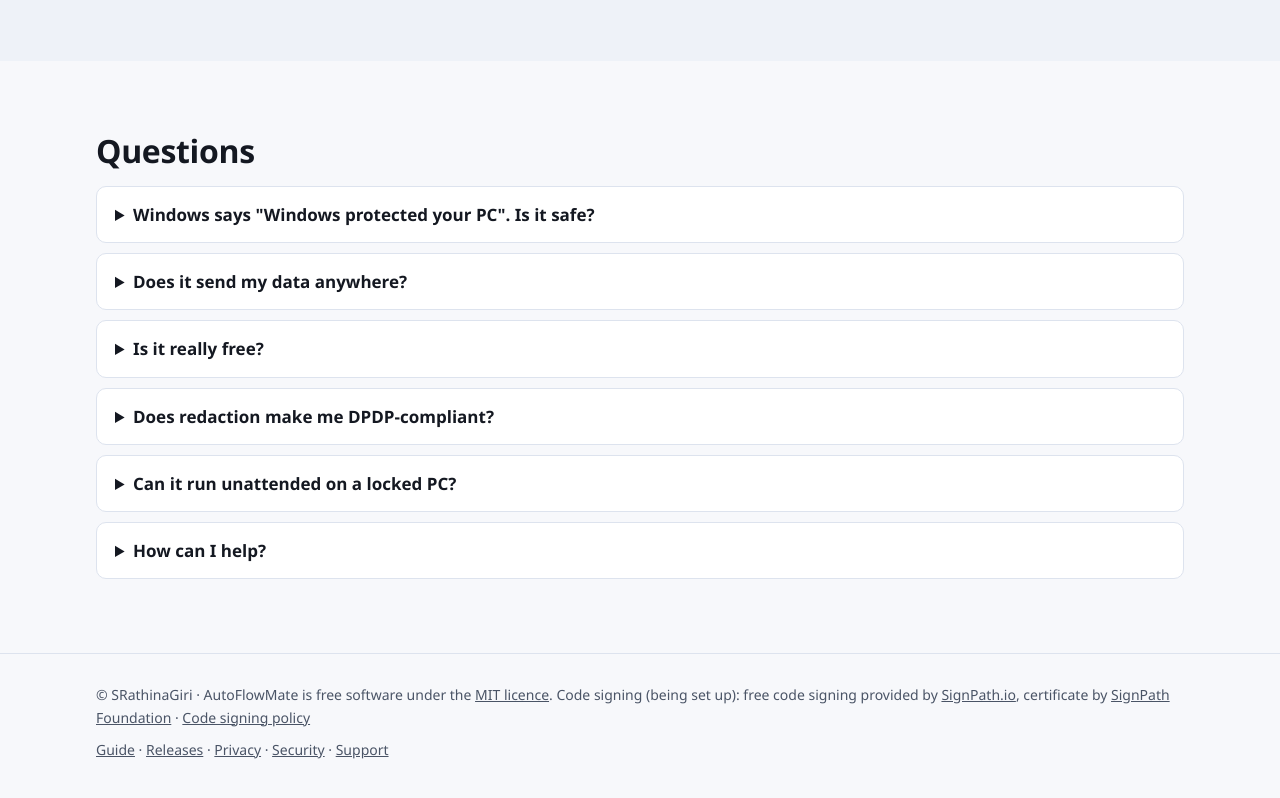
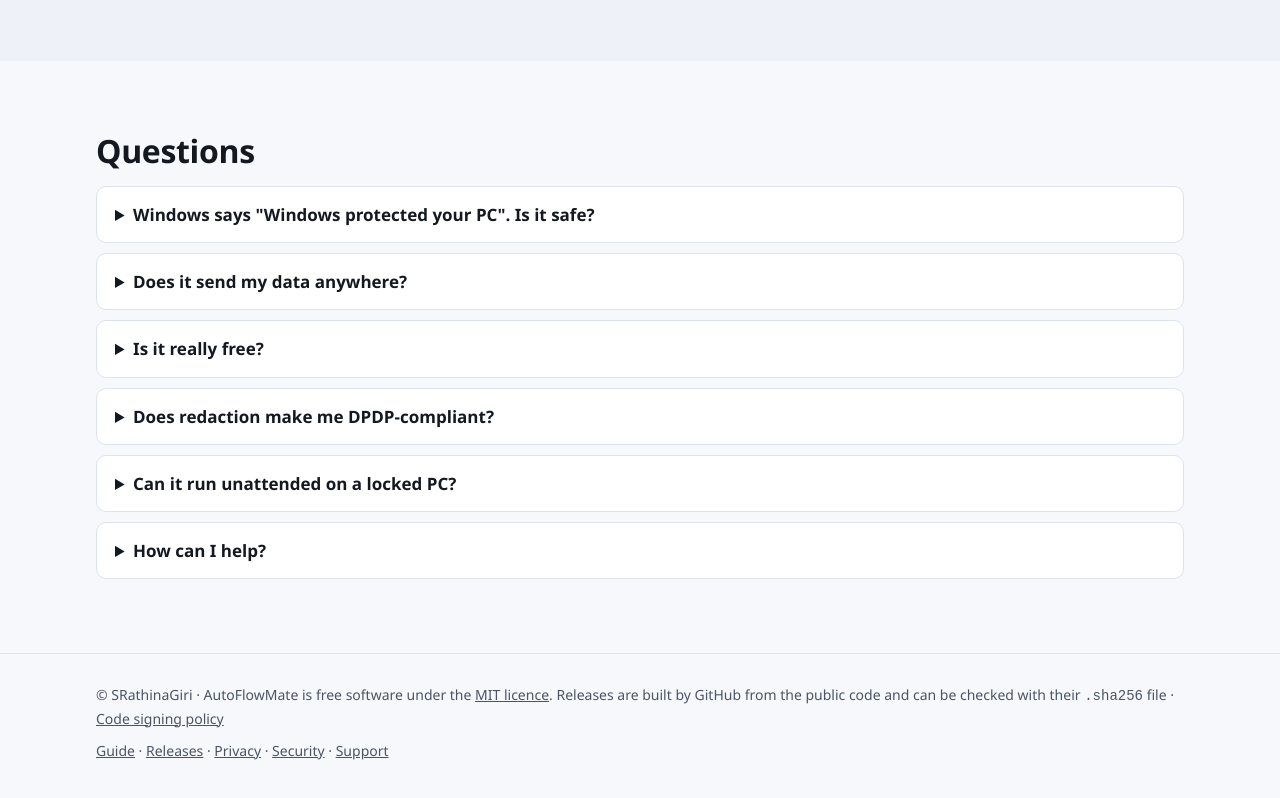
Before and after one commit to SRathinaGiri/AutoFlowMate, a plain HTML site: page docs/index.html in a window 1280 px wide. Shown: the part 5244-6042 px from the top of the page. Drawn offline with Linux system fonts and the light colour scheme.

Commit message:
Homepage and README: releases are not code-signed yet
SignPath Foundation declined the application, so drop the 'being set up'
wording and point to the checksum, attestation and immutable releases.

Co-Authored-By: Claude Opus 5.5 <noreply@anthropic.com>

```diff
--- a/docs/index.html
+++ b/docs/index.html
@@ -270,7 +270,7 @@
   <div class="wrap">
     <h2>Questions</h2>
     <details><summary>Windows says "Windows protected your PC". Is it safe?</summary>
-      <p>Windows shows this for new programs that aren't code-signed yet. Code signing for AutoFlowMate's Windows releases is being set up with free code signing provided by <a href="https://about.signpath.io/">SignPath.io</a>, certificate by <a href="https://signpath.org/">SignPath Foundation</a> (see the <a href="https://github.com/SRathinaGiri/AutoFlowMate#code-signing-policy">code signing policy</a>). Until then, click <strong>More info → Run anyway</strong>. AutoFlowMate is open source, every release is built by GitHub from the public code, and you can check your download against the <code>.sha256</code> file on the release page or with <code>gh attestation verify &lt;zip&gt; --repo SRathinaGiri/AutoFlowMate</code>.</p></details>
+      <p>Windows shows this for programs that aren't code-signed, and AutoFlowMate's releases aren't signed yet (see the <a href="https://github.com/SRathinaGiri/AutoFlowMate#code-signing-policy">code signing policy</a>). Click <strong>More info → Run anyway</strong>. AutoFlowMate is open source, every release is built by GitHub from the public code, and you can check your download against the <code>.sha256</code> file on the release page or with <code>gh attestation verify &lt;zip&gt; --repo SRathinaGiri/AutoFlowMate</code>.</p></details>
     <details><summary>Does it send my data anywhere?</summary>
       <p>No. There's no account, telemetry or update check. Data leaves your PC only when a flow you run tells it to, for example a step that sends an e-mail or asks a cloud AI. See the <a href="https://github.com/SRathinaGiri/AutoFlowMate/blob/main/PRIVACY.md">privacy policy</a>.</p></details>
     <details><summary>Is it really free?</summary>
@@ -286,7 +286,7 @@
 
 <footer>
   <div class="wrap">
-    <div>© SRathinaGiri · AutoFlowMate is free software under the <a href="https://github.com/SRathinaGiri/AutoFlowMate/blob/main/LICENSE">MIT licence</a>. Code signing (being set up): free code signing provided by <a href="https://about.signpath.io/">SignPath.io</a>, certificate by <a href="https://signpath.org/">SignPath Foundation</a> · <a href="https://github.com/SRathinaGiri/AutoFlowMate#code-signing-policy">Code signing policy</a></div>
+    <div>© SRathinaGiri · AutoFlowMate is free software under the <a href="https://github.com/SRathinaGiri/AutoFlowMate/blob/main/LICENSE">MIT licence</a>. Releases are built by GitHub from the public code and can be checked with their <code>.sha256</code> file · <a href="https://github.com/SRathinaGiri/AutoFlowMate#code-signing-policy">Code signing policy</a></div>
     <div><a href="https://github.com/SRathinaGiri/AutoFlowMate/blob/main/docs/GUIDE.md">Guide</a> · <a href="https://github.com/SRathinaGiri/AutoFlowMate/releases">Releases</a> · <a href="https://github.com/SRathinaGiri/AutoFlowMate/blob/main/PRIVACY.md">Privacy</a> · <a href="https://github.com/SRathinaGiri/AutoFlowMate/blob/main/SECURITY.md">Security</a> · <a href="https://github.com/SRathinaGiri/AutoFlowMate/issues">Support</a></div>
   </div>
 </footer>
```
Also changed, not shown: 1 other file.
